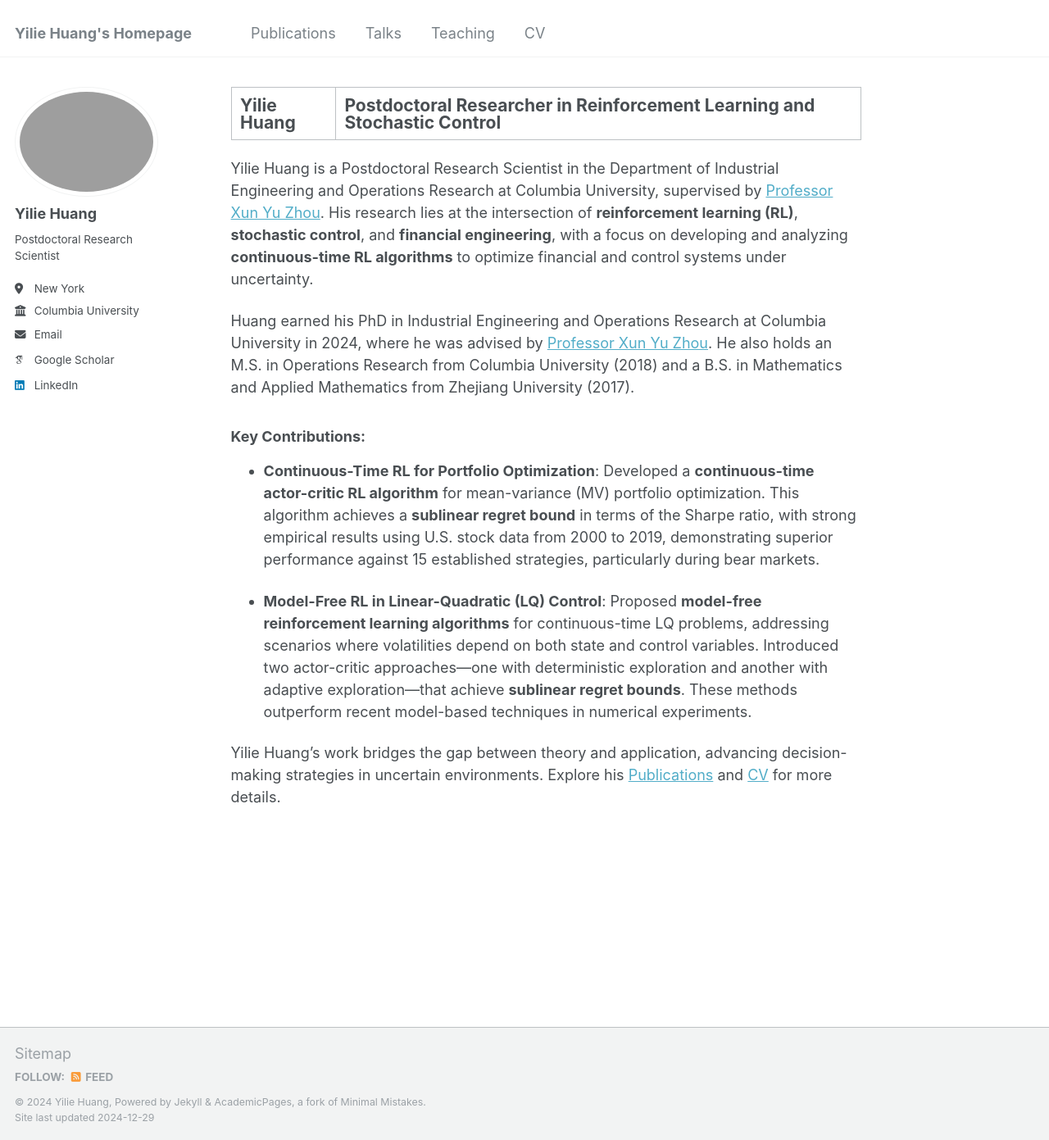
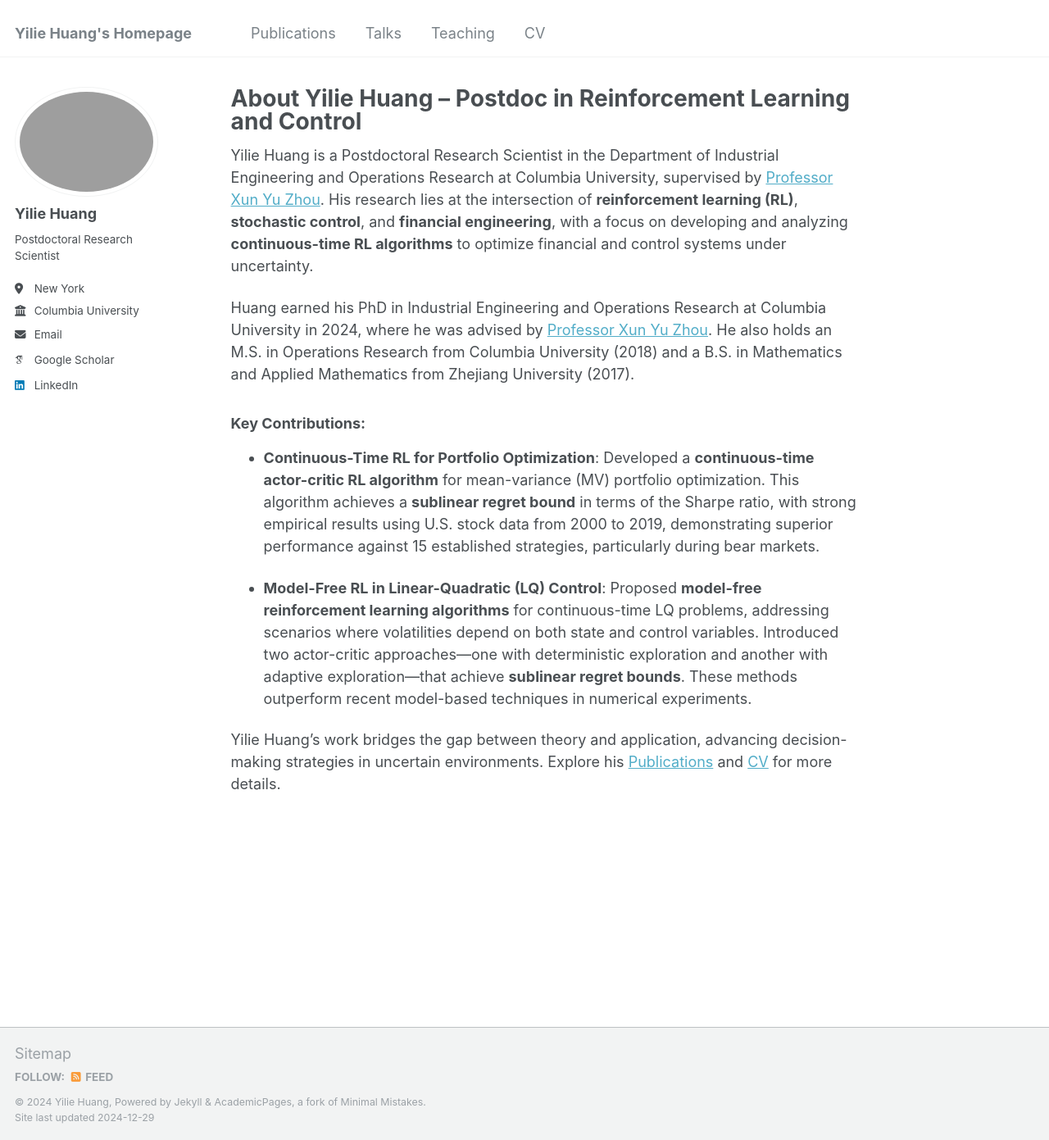
Before and after one commit to yiliehuang/yiliehuang.github.io, a Jekyll site: the page built from _pages/about.md, in a window 1280 px wide and 1391 px high. Shown: the whole window at 82% size. Built offline with Jekyll 4.4.1, drawn with Linux system fonts in a browser that asks for light colours; some web fonts are replaced.

Commit message:
Update about.md

```diff
--- a/_pages/about.md
+++ b/_pages/about.md
@@ -1,6 +1,6 @@
 ---
 permalink: /
-title: "Yilie Huang | Postdoctoral Researcher in Reinforcement Learning and Stochastic Control"
+title: "About Yilie Huang – Postdoc in Reinforcement Learning and Control"
 author_profile: true
 redirect_from:
   - /about/
```
